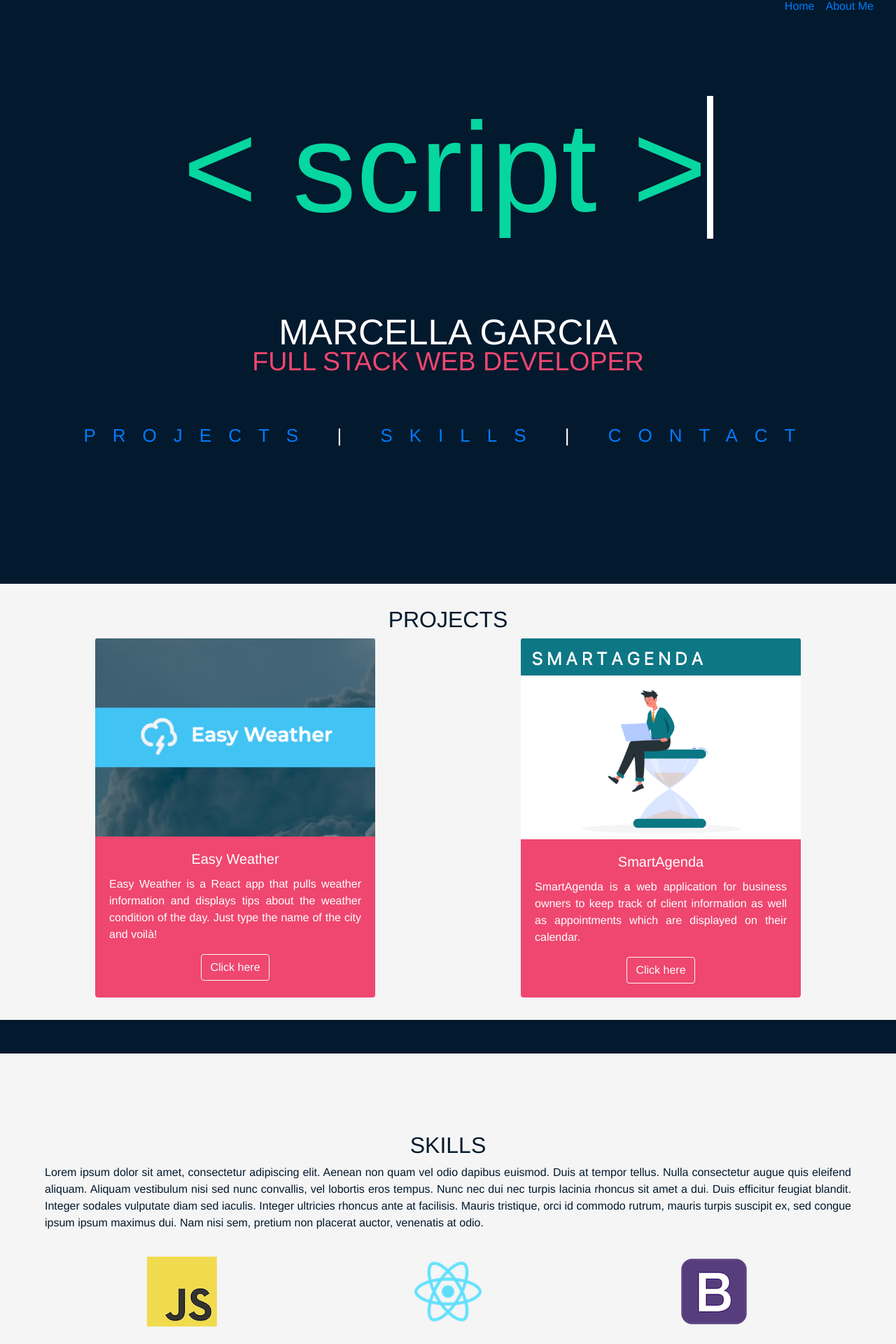
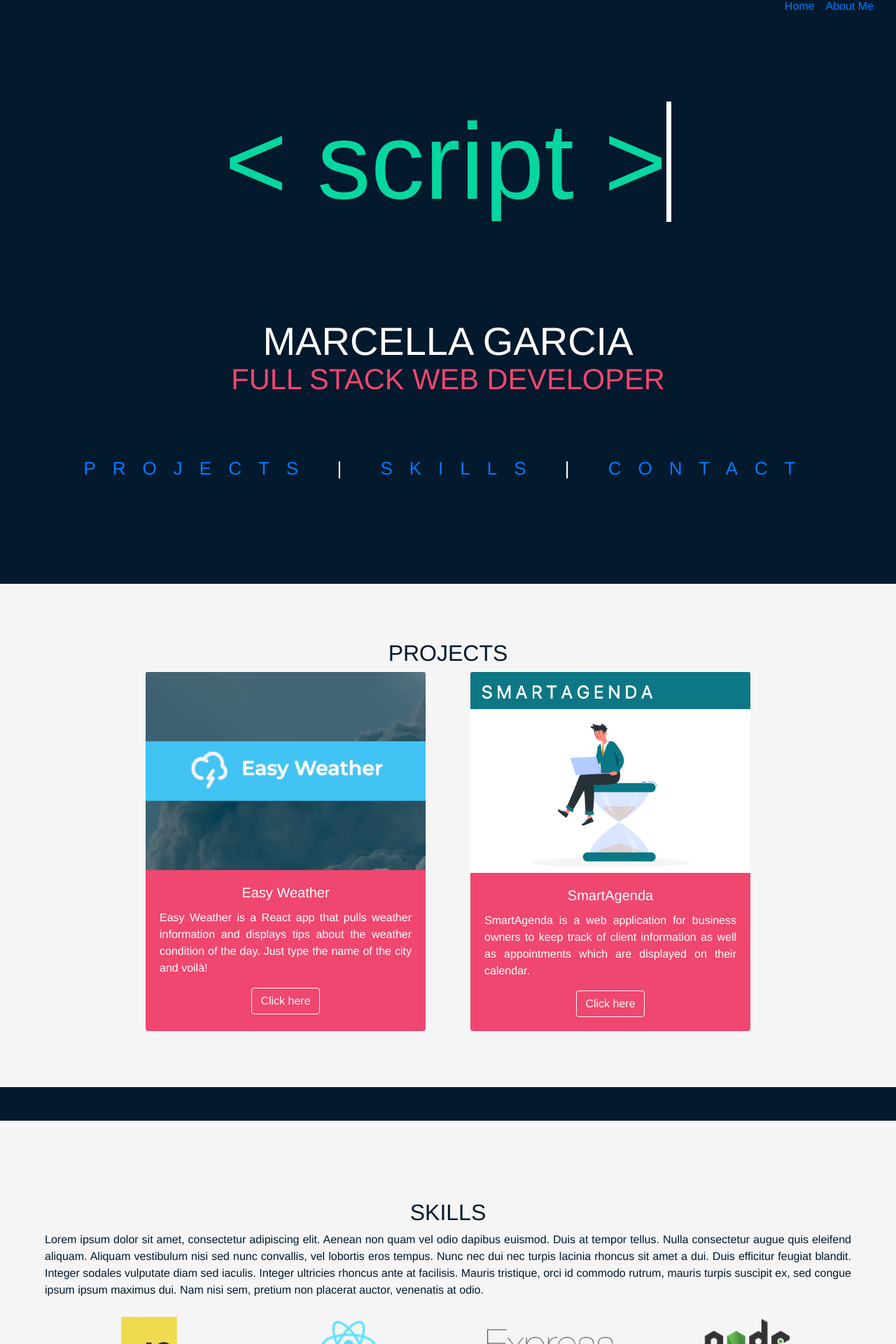
Before and after one commit to Marcellits/portfolio, a React (Create React App) app: page / in a window 1280 px wide. Shown: the part 16-1936 px from the top of the page at 70% size. Built offline with nearby package versions, Linux system fonts and the light colour scheme.

Commit message:
Skills - resizing logos | Home and Projects responsiveness

```diff
--- a/src/App.css
+++ b/src/App.css
@@ -31,22 +31,158 @@ p{
   text-align: center;
 }
 
-.App-header {
-
-  min-height: 100vh;
-  display: flex;
-  flex-direction: column;
-  align-items: center;
-  justify-content: center;
-  font-size: calc(10px + 2vmin);
-}
-
 #projects, #skills{
   background:whitesmoke ;
   color: #03192D;
 }
 
-/* ABOUT ME */
+/* navbar*/
+
+.navbar-brand {
+  font-size: 1rem;
+}
+
+.navbar {
+  justify-content: flex-end;
+
+}
+.navbar-brand:hover{
+  border-color: #FFD166;
+  border-bottom: 1px solid;
+
+}
+
+/* Header */
+
+.App-header {
+  min-height: 100vh;
+  display: grid;
+  flex-direction: column;
+  align-items: center;
+  justify-content: center;
+  font-size: calc(10px + 2vmin);
+  padding-bottom: 15vh;
+}
+
+/*ANIMATION*/
+
+#home_animation {
+  font-size: 12vw;
+  color: #06D6A0;
+  margin: 10vh auto;
+  font-family: sans-serif;
+}
+
+#span-animation {
+  border-right: .05em solid;
+  animation: caret 1s steps(1) infinite;
+  color: white;
+}
+
+/* my name on top */
+
+
+.my_name_text, .web_dev {
+  text-align: center;
+  color: #fff ;
+}
+
+.my_name_text  {
+  font-size: 7vh;
+
+}
+
+.web_dev{
+  font-size: 5.2vh;
+  font-weight: 100;
+  margin-top: -12px;
+  margin-bottom: 2rem;
+  color: #ef476f;
+}
+
+
+
+
+
+/* submenu - home */
+.submenu{
+  font-weight: lighter;
+  letter-spacing: 1.5rem;
+  font-size: calc(10px + 2vmin);
+}
+
+/*contact*/
+.form-group{
+  display: grid;
+  justify-content: center;
+  margin-top: 1vh;
+  color: #E3E6E8;
+
+}
+/*footer*/
+footer{
+  padding: 3vh 0px;
+  background-color: #03192D;
+}
+
+/*skills component*/
+
+#skills{
+  margin-top: 6vh;
+  padding: 4vh;
+}
+
+.container{
+  justify-content: center;
+  text-align: center;
+}
+
+.row{
+  justify-content: center;
+}
+
+.col {
+  min-width: 4rem;
+  max-width: auto;
+  display: grid;
+  grid-gap: 10px;
+  padding:10px;
+  justify-content: center;
+
+}
+
+.col img{
+  width:80%;
+}
+
+img{
+  margin: auto;
+}
+
+
+
+/*projects*/
+
+#projects{
+  padding: 10vh 10vw;
+}
+
+.cards{
+  display: grid;
+  justify-content: center;
+  grid-gap: 5vw;
+  grid-template-columns: repeat(auto-fill, minmax(300px, 400px));
+}
+
+.card{
+  display:flex;
+  background: #ef476f;
+  color: white;
+  border: none;
+  justify-content: center;
+}
+
+/* ABOUT ME PAGE */
 .aboutme{
   margin: auto 7vw;
   font-weight: 300;
@@ -79,120 +215,3 @@ p{
 i{
   margin: 0 2rem 2rem 2rem;
 }
-
-/* my name on top */
-
-
-.my_name_text, .web_dev {
-  /*margin: 0px -44px -10px -44px;*/
-  text-align: center;
-  color: #fff ;
-}
-
-.my_name_text  {
-  font-size: 3.2rem;
-  margin: 4rem 0px 0px 0px;
-}
-
-.web_dev{
-  font-size: 2.35rem;
-  font-weight: 100;
-  margin-top: -12px;
-  margin-bottom: 4rem;
-  color: #ef476f;
-}
-
-/* navbar*/
-
-.navbar-brand {
-  font-size: 1rem;
-}
-
-.navbar {
-  justify-content: flex-end;
-
-}
-.navbar-brand:hover{
-  border-color: #FFD166;
-  border-bottom: 1px solid;
-
-}
-
-/* submenu - home */
-.submenu{
-  font-weight: lighter;
-  letter-spacing: 1.5rem;
-}
-
-/*contact*/
-.form-group{
-  display: grid;
-  justify-content: center;
-  margin-top: 1vh;
-  color: #E3E6E8;
-
-}
-/*footer*/
-footer{
-  padding: 3vh 0px;
-  background-color: #03192D;
-}
-
-/*skills component*/
-
-#skills{
-  margin-top: 6vh;
-  padding: 4vh;
-}
-
-.col {
-  min-width: 300px;
-  max-width: 100%;
-  /*border: 1px solid black;*/
-  padding: 20px;
-}
-.row{
-  justify-content: center;
-  vertical-align: middle;
-}
-
-#projects{
-    padding: 4vh;
-}
-
-.cards{
-  display: flex;
-  justify-content: space-around;
-}
-
-.card{
-  display:flex;
-  /*flex: 1 1 auto;*/
-  background: #ef476f;
-  color: white;
-  border: none;
-}
-
-/*ANIMATION*/
-
-#home_animation {
-  font-size: 7em;
-  color: #06D6A0;
-  margin-bottom: 2rem;
-  margin-top: -6rem;
-
-  height: 100%;
-  font-family: sans-serif;
-}
-
-#span-animation {
-  border-right: .05em solid;
-  animation: caret 1s steps(1) infinite;
-  color: white;
-}
-
-@keyframes caret {
-  50% {
-    border-color: transparent;
-  }
-}
--- a/src/components/Home.jsx
+++ b/src/components/Home.jsx
@@ -54,13 +54,11 @@ function Home() {
 
   return (
     <div>
-      <header className="my_name_box App-header w-90pc p-15 flex items-center justify-start">
+      <header className="my_name_box App-header">
         <h1 id="home_animation">Hello!</h1>
-        <div>
         <div className="text_name_box">
           <h1 className="my_name_text">MARCELLA GARCIA</h1>
           <h1 className="web_dev">FULL STACK WEB DEVELOPER</h1>
-        </div>
         </div>
         <div className="submenu">
           <a href="#projects">PROJECTS</a>
--- a/src/components/Navbar.jsx
+++ b/src/components/Navbar.jsx
@@ -13,5 +13,4 @@ const Navbar = () => {
 
     )
 }
-
 export default Navbar;
--- a/src/components/Projects.jsx
+++ b/src/components/Projects.jsx
@@ -8,7 +8,7 @@ const Projects = () => {
         <div id="projects " >
             <h2  id="projects-title">PROJECTS</h2>
             <div className="cards">
-                <div className="card" style={{width: "25rem"}}>
+                <div className="card" >
                     <img className="card-img-top" src={Easy} alt="Imagem de capa do card"/>
                     <div className="card-body">
                         <h5 className="card-title">Easy Weather</h5>
@@ -20,7 +20,7 @@ const Projects = () => {
                         <a href="https://easy-weather-wyncode.herokuapp.com" class="btn btn-outline-light">Click here</a>
                     </div>
                 </div>
-                <div className="card" style={{width: "25rem"}}>
+                <div className="card">
                     <img className="card-img-top" src={Smart} alt="Imagem de capa do card"/>
                     <div className="card-body">
                         <h5 className="card-title">SmartAgenda</h5>
@@ -31,7 +31,6 @@ const Projects = () => {
                         <a href="https://smartagenda-wyncode.herokuapp.com" class="btn btn-outline-light">Click here</a>
                     </div>
                 </div>
-
         </div>
         </div>
     )
--- a/src/components/Skills.jsx
+++ b/src/components/Skills.jsx
@@ -31,28 +31,29 @@ const Skills = () => {
                         <img className="logos" src={React_logo} alt="React Logo"/>
                     </div>
                     <div class="col">
-                        <img className="logos" src={Bootstrap} alt="Bootstrap Logo"/>
-                    </div>
-                </div>
-                <div class="row">
-                    <div class="col">
                         <img className="logos" src={Express} alt="Express Logo"/>
                     </div>
                     <div class="col">
                         <img className="logos" src={Node} alt="Node.js Logo"/>
                     </div>
+                </div>
+                <div class="row">
                     <div class="col">
                         <img className="logos" src={MongoDB} alt="MongoDB Logo"/>
                     </div>
-                </div>
-                <div class="row">
                     <div class="col">
                         <img className="logos" src={Mongoose} alt="Mongoose Logo"/>
                     </div>
                     <div class="col">
-                        <img className="logos" src={Ai} alt="Illustrator Logo"/>
+                        <img className="logos" src={Bootstrap} alt="Bootstrap Logo"/>
+                    </div>
+                    <div class="col">
+                        <img className="logos " src={Ai} alt="Illustrator Logo"/>
+                    </div>
+                    <div class="col">
                         <img className="logos" src={Ps} alt="Photoshop Logo"/>
                     </div>
+
                 </div>
             </div>
         </div>
```
